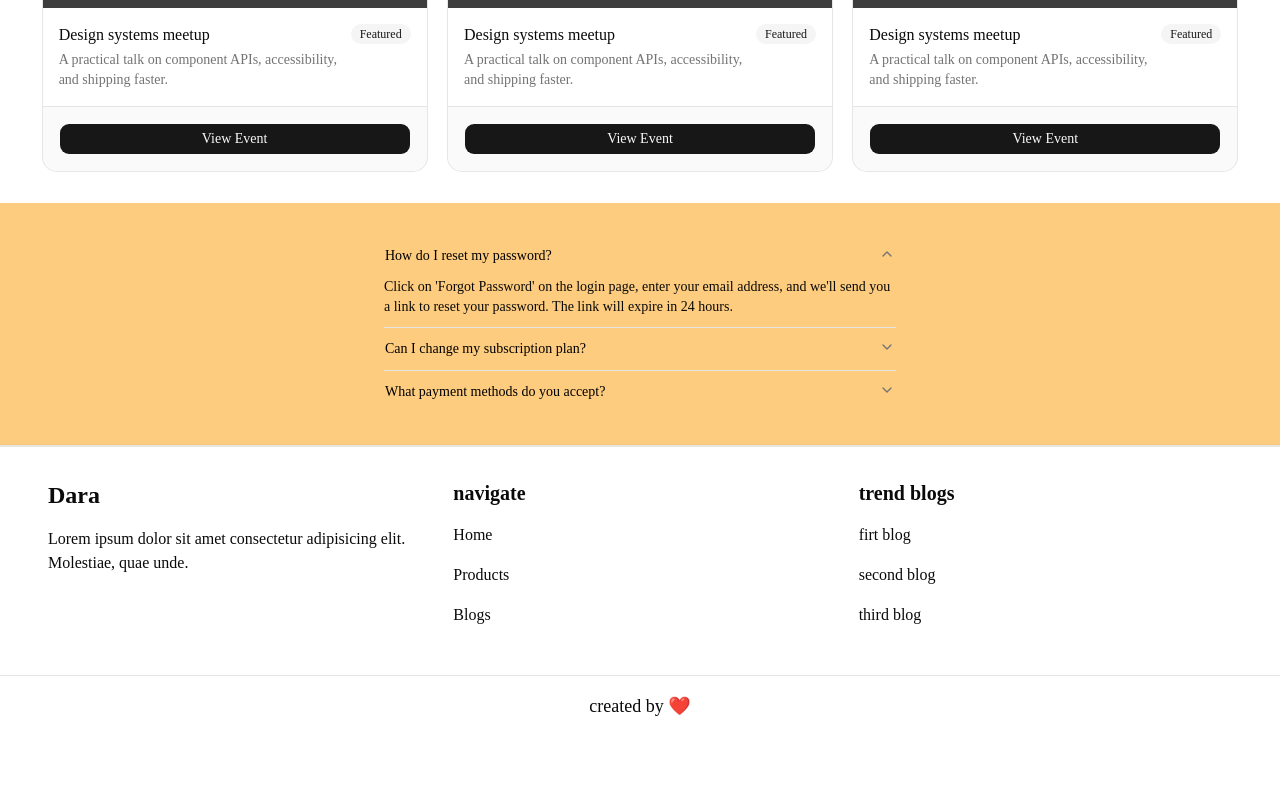
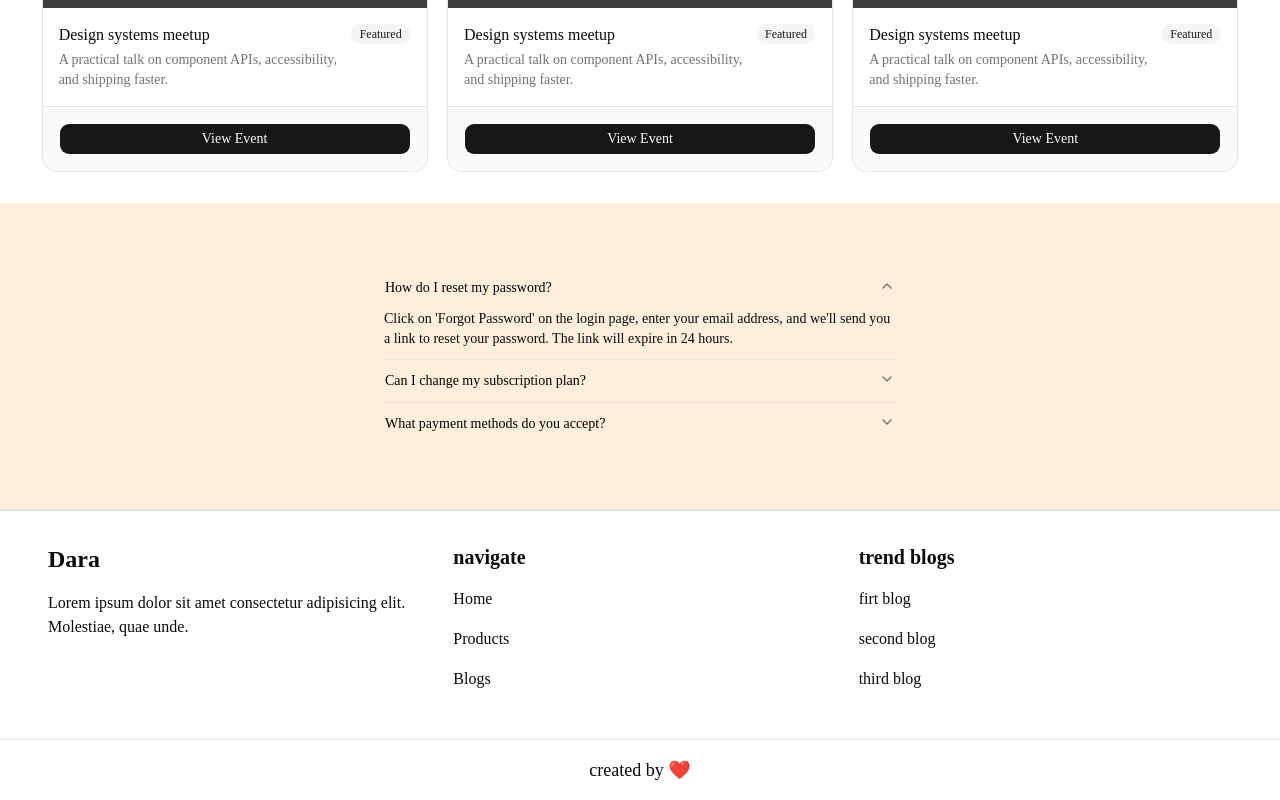
Before and after one commit to Amiraeone/Dara-store, a Next.js app: page / in a window 1280 px wide. Shown: the part 1180-1980 px from the top of the page. Before the commit the page ends 1916 px from the top, so only its background shows below. Built offline with nearby package versions, Linux system fonts and the light colour scheme; grey boxes are pictures that could not be loaded.

Commit message:
style:buttons & accordion

```diff
--- a/src/app/(cart)/checkout/page.jsx
+++ b/src/app/(cart)/checkout/page.jsx
@@ -5,7 +5,6 @@ import useCartStore from '@/store/cart-store'
 
 export default function Checkout() {
   const cart = useCartStore(s => s.cart)
-  console.log(cart);
 
   return (
     <section className='w-full flex justify-around p-8'>
--- a/src/app/(shop)/page.jsx
+++ b/src/app/(shop)/page.jsx
@@ -20,7 +20,7 @@ export default function Home() {
           <ArticleCard />
         </div>
       </section>
-      <section className="flex justify-center items-center p-8 bg-amber-500/50">
+      <section className="flex justify-center items-center py-16 bg-orange-200/40">
         <Accordion />
       </section>
     </div>
--- a/src/app/globals.css
+++ b/src/app/globals.css
@@ -121,10 +121,17 @@
   * {
     @apply border-border outline-ring/50;
   }
+
   body {
     @apply bg-background text-foreground;
   }
+
   html {
     @apply font-sans;
   }
+
+  button:not(:disabled),
+  [role="button"]:not(:disabled) {
+    cursor: pointer;
+  }
 }
--- a/src/components/Button.jsx
+++ b/src/components/Button.jsx
@@ -1,15 +1,13 @@
 'use client'
+
 import useCartStore from '@/store/cart-store'
+import { Spinner } from "@/components/ui/spinner"
 
 export default function Button({ product, children }) {
     const addToCart = useCartStore(s => s.addToCart)
     const loading = useCartStore(s => s.loading)
-    const cart = useCartStore(s => s.cart)
-    console.log(product);
-    console.log(cart);
-
 
     return <button disabled={loading} onClick={() => addToCart(product)} className='px-4 py-2 bg-blue-700 rounded-lg text-white hover:bg-blue-700/90 cursor-pointer'>
-        {loading ? 'Loading...' : children}
+        {loading ? <Spinner data-icon="inline-start" /> : children}
     </button>
 }
--- /dev/null
+++ b/src/components/ui/spinner.jsx
@@ -0,0 +1,13 @@
+import { cn } from "cn"
+import { Loader2Icon } from "lucide-react"
+
+function Spinner({
+  className,
+  ...props
+}) {
+  return (
+    <Loader2Icon data-slot="spinner" role="status" aria-label="Loading" className={cn("size-4 animate-spin", className)} {...props} />
+  )
+}
+
+export { Spinner }
```
